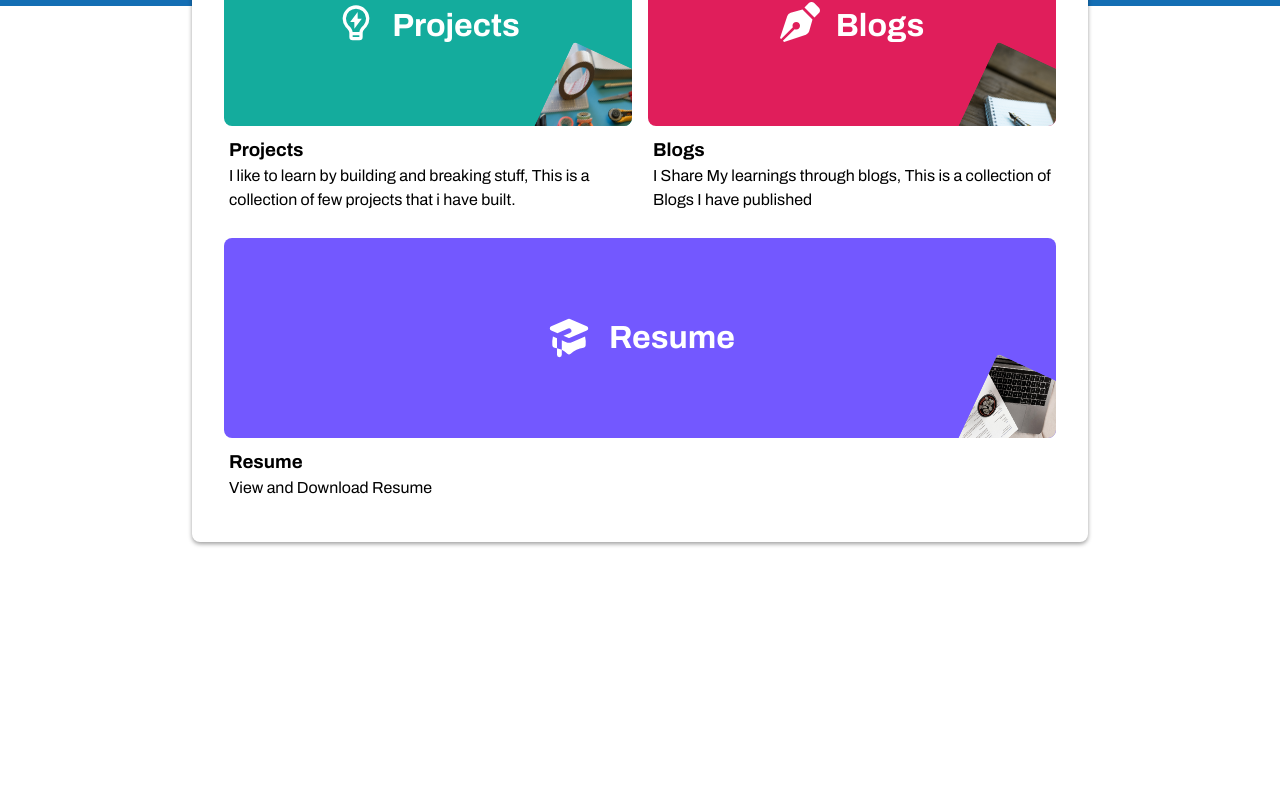
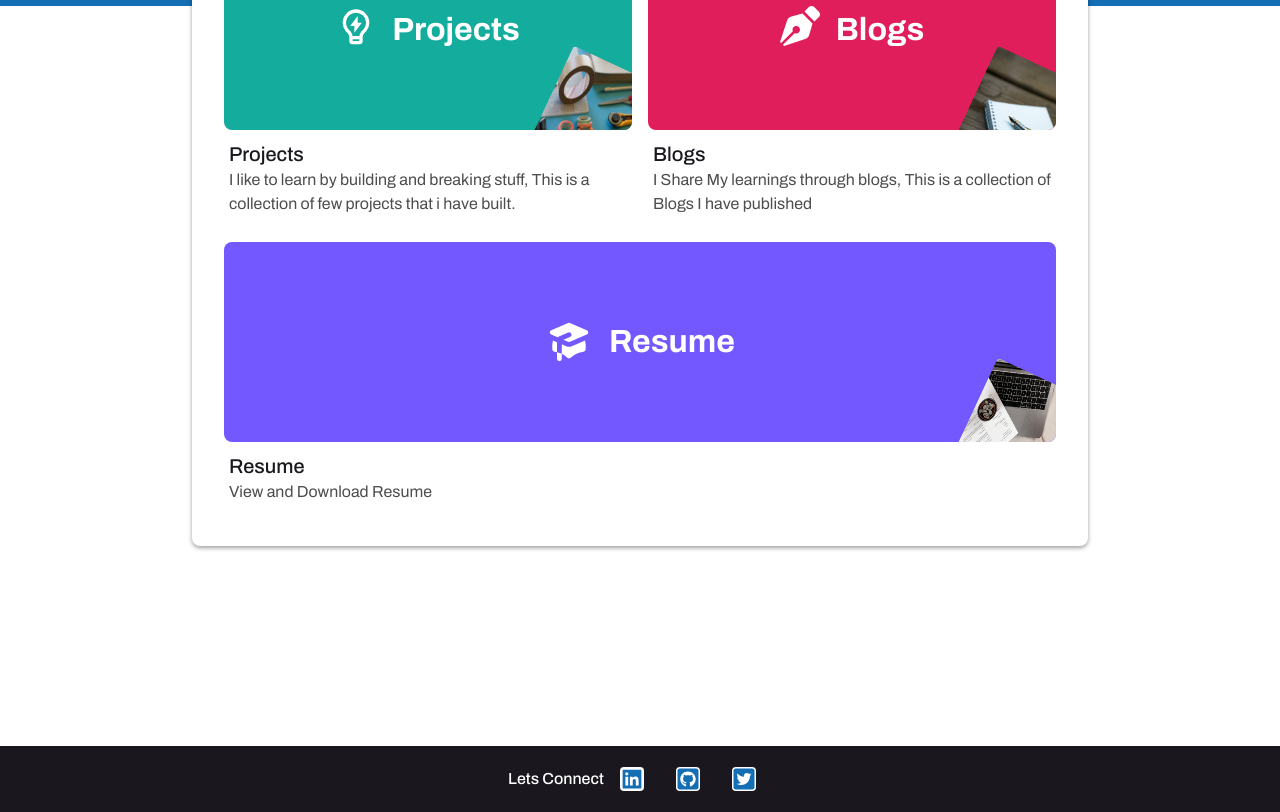
Before and after one commit to suryxks/portfolio, a Next.js app: page / in a window 1280 px wide. Shown: the part 374-1186 px from the top of the page. Before the commit the page ends 1116 px from the top, so only its background shows below. Built offline with nearby package versions, Linux system fonts and the light colour scheme.

Commit message:
feat: added footer

```diff
--- a/components/SectionCard/sectionCard.module.css
+++ b/components/SectionCard/sectionCard.module.css
@@ -53,7 +53,16 @@
     margin-top: 10px;
     margin-bottom: 10px;
     padding-left:5px;
+    font-size: 16px;
+    line-height: 24px;
+    color:var(--home-txt);
   }
+.description>h3{
+    font-weight: 500;
+    font-size: 20px;
+    line-height: 28px;
+    color: #1a181e;
+}
 @media(max-width:550px) {
     .img{
         bottom:-2rem;
--- a/components/appHeader/appHeader.module.css
+++ b/components/appHeader/appHeader.module.css
@@ -40,7 +40,7 @@
 .header_container {
     display: flex;
     align-items: baseline;
-    width: 80%;
+    width: 70%;
     margin: 0 auto;
     gap:1rem;
 }
--- /dev/null
+++ b/components/footer/footer.js
@@ -0,0 +1,19 @@
+import { FaTwitterSquare, FaGithubSquare } from 'react-icons/fa';
+import {AiFillLinkedin} from 'react-icons/ai'
+import styles from './footer.module.css';
+import utilStyles from '../../styles/utils.module.css';
+import {socailProfiles} from '../../services/data'
+import Link from 'next/link';
+export const Footer = () => {
+    const { github, linkedin } = socailProfiles;
+    const twitterUrl = 'https://twitter.com/suryxks';
+    return (
+        <footer className={styles.footer}>
+            <div className={styles.container}>
+                <h5>Lets Connect</h5>
+                <a href={linkedin.url} target='_blank' rel="noreferrer"><AiFillLinkedin className={styles.icon} /></a>
+                <a href={github.url} target='_blank' rel="noreferrer"><FaGithubSquare className={styles.icon} /></a>
+                <a href={twitterUrl} target='_blank' rel="noreferrer"><FaTwitterSquare className={styles.icon}/></a>
+          </div>
+       </footer>)
+}
--- /dev/null
+++ b/components/footer/footer.module.css
@@ -0,0 +1,28 @@
+.footer{
+    background-color: var(--dark-bg);
+    color: var(--white);
+    width: 100%;
+    height: fit-content;
+    display: flex;
+    justify-content: center;
+    align-items: center;
+}
+.container{
+    display: flex;
+    margin: auto;
+    justify-content: center;
+    align-items: center;
+    padding: 5px;
+}
+.container>h5{
+    font-weight: 500;
+    font-size: 16px;
+}
+.icon{
+    font-size: 1.5rem;
+    color:var(--cta);
+    background-color: var(--white);
+    padding: 0;
+    margin: 1rem;
+    border-radius: 4px
+}
--- a/components/index.js
+++ b/components/index.js
@@ -2,3 +2,4 @@ export { AppHeader } from './appHeader/appHeader';
 export { SectionCard } from './SectionCard/SectionCard'
 export { AppBar } from './appBar/appBar';
 export { NavBar } from './navbar/navbar';
+export {Footer} from './footer/footer'
--- a/pages/index.js
+++ b/pages/index.js
@@ -4,7 +4,7 @@ import Link from "next/link";
 import styles from "../styles/Home.module.css";
 import utilStyles from '../styles/utils.module.css'
 import { AppHeader, SectionCard } from "../components";
-import { motion } from "framer-motion";
+import { Footer } from "../components";
 export default function Home() {
   return (
     <div className={styles.container}>
@@ -21,7 +21,7 @@ export default function Home() {
       <div className={styles.content}>
         <div className={styles.about}>
           <h1>Hi <span className={styles.wave}>👋</span>,<span className={utilStyles.link}>{`I'm Surya`}</span></h1>
-          <p>{"I'm a Frontend Engineer who loves to build beautiful User Interfaces with good UX"}</p>
+          <p className={styles.aboutMe}>{"I'm a Frontend Engineer who loves to build beautiful User Interfaces with good UX"}</p>
         </div>
         <div className={styles.section_container}>
           <SectionCard section="Projects" />
@@ -29,6 +29,7 @@ export default function Home() {
           <SectionCard section="Resume" />
         </div>
       </div>
+      <Footer/>
     </div>
   );
 }
--- a/pages/projects/index.js
+++ b/pages/projects/index.js
@@ -18,7 +18,7 @@ export default function Projects({ projects }) {
       <AppBar/>
       <div  className={styles.projects_container}>
         {projects.map((project) => (
-          <div key={project.name} className={styles.projectWrapper}>
+          <Link href={`/projects/${project.name}`} key={project.name} className={styles.projectWrapper}>
             <Image
               src={project.img}
               alt={project.name}
@@ -31,7 +31,7 @@ export default function Projects({ projects }) {
               <p className={styles.description}>{project.description}</p>
               <Link href={`/projects/${project.name}`} className={styles.link_btn}>Learn more</Link>
             </div>
-          </div>
+          </Link>
         ))}
       </div>
       <div className={styles.sidebar}>
--- a/styles/Home.module.css
+++ b/styles/Home.module.css
@@ -45,7 +45,12 @@
   gap: 1rem;
   flex-wrap: wrap;
 }
-
+.aboutMe{
+  font-size: 20px;
+    line-height: 28px;
+    font-weight: 400;
+    color: var(--home-txt);
+  }
 @media (max-width:550px) {
   .content {
     width: 90%;
--- a/styles/globals.css
+++ b/styles/globals.css
@@ -14,6 +14,8 @@ html,
   --grey-border:#e6e6e6;
   --search-bg:#D4D4D8;
   --resume-section-title:#546D8F;
+  --dark-bg:#1A181E;
+  --home-txt:#4d4d4d;
 }
 *, *::before, *::after {
   box-sizing: border-box;
--- a/styles/project.module.css
+++ b/styles/project.module.css
@@ -72,6 +72,7 @@
     width: 100%;
     line-height: 24px;
     max-width: 215px;
+    font-weight: 500;
 }
 .btn_outline:hover{
 background-color: var(--blue-bg);
@@ -90,6 +91,7 @@ background-color: var(--blue-bg);
     width: 100%;
     line-height: 24px;
     max-width: 215px;
+    font-weight: 500;
 }
 .btn_filled:hover{
 background-color: var(--cta-hover);
```
Also changed, not shown: styles/Projects.module.css (+8 -2 lines).
